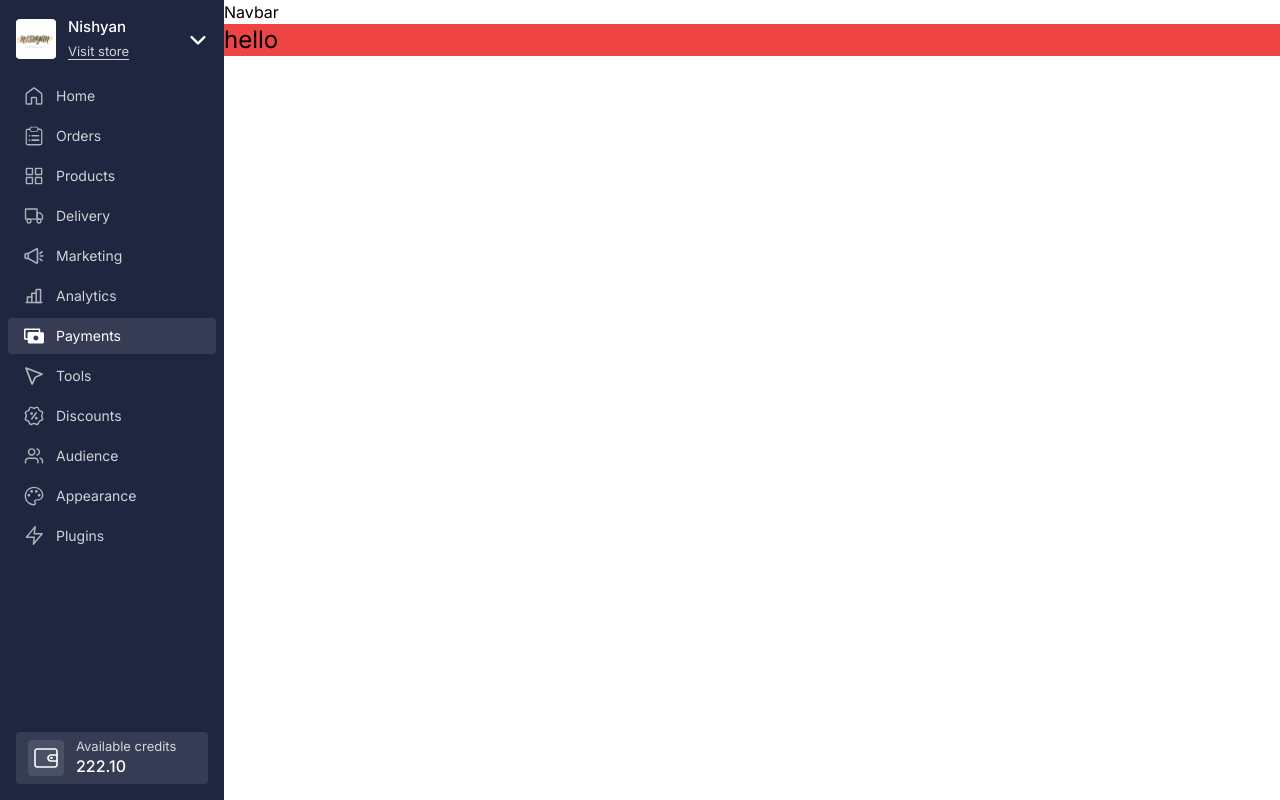
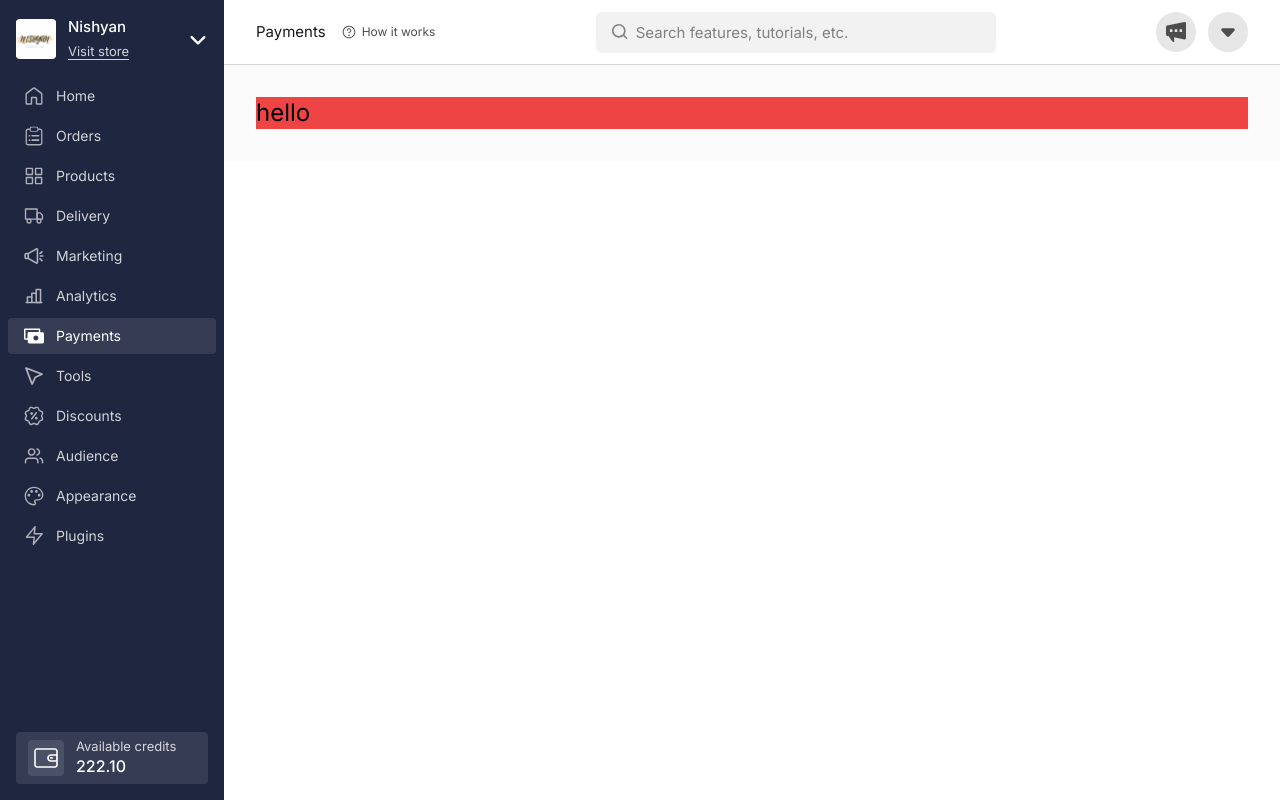
Before and after one commit to shaqeebakhtar/dukaan-payouts-dashboard, a Next.js app: page / in a window 1280 px wide. Built offline with nearby package versions, Linux system fonts and the light colour scheme.

Commit message:
add header

```diff
--- a/app/(dashboard)/_components/content-wrapper.tsx
+++ b/app/(dashboard)/_components/content-wrapper.tsx
@@ -1,7 +1,7 @@
 import React from 'react';
 
 const ContentWrapper = ({ children }: { children: React.ReactNode }) => {
-  return <div>{children}</div>;
+  return <main className="p-8 bg-[#FAFAFA]">{children}</main>;
 };
 
 export default ContentWrapper;
--- a/app/(dashboard)/_components/navbar/index.tsx
+++ b/app/(dashboard)/_components/navbar/index.tsx
@@ -1,5 +1,15 @@
+import Menu from './menu';
+import Search from './search';
+import Title from './title';
+
 const Navbar = () => {
-  return <div>Navbar</div>;
+  return (
+    <header className="flex items-center justify-between px-8 py-3 border-b border-b-[#D9D9D9]">
+      <Title />
+      <Search />
+      <Menu />
+    </header>
+  );
 };
 
 export default Navbar;
--- /dev/null
+++ b/app/(dashboard)/_components/navbar/menu.tsx
@@ -0,0 +1,26 @@
+import { Icons } from '@/components/icons';
+import { Button } from '@/components/ui/button';
+import React from 'react';
+
+const Menu = () => {
+  return (
+    <div className="flex items-center space-x-3">
+      <Button
+        variant={'secondary'}
+        size={'icon'}
+        className="rounded-full p-2.5 w-10 h-10"
+      >
+        <Icons.notification />
+      </Button>
+      <Button
+        variant={'secondary'}
+        size={'icon'}
+        className="rounded-full p-2.5 w-10 h-10"
+      >
+        <Icons.caretDown />
+      </Button>
+    </div>
+  );
+};
+
+export default Menu;
--- /dev/null
+++ b/app/(dashboard)/_components/navbar/search.tsx
@@ -0,0 +1,17 @@
+import { Icons } from '@/components/icons';
+import { Input } from '@/components/ui/input';
+import React from 'react';
+
+const Search = () => {
+  return (
+    <div className="relative">
+      <Icons.search className="absolute left-4 top-1/2 -translate-y-1/2" />
+      <Input
+        placeholder="Search features, tutorials, etc."
+        className="w-[400px] bg-[#F2F2F2] placeholder:text-[#808080] placeholder:text-[15px] placeholder:leading-[22px] p-[9px] pl-10"
+      />
+    </div>
+  );
+};
+
+export default Search;
--- /dev/null
+++ b/app/(dashboard)/_components/navbar/title.tsx
@@ -0,0 +1,16 @@
+import { Icons } from '@/components/icons';
+import React from 'react';
+
+const Title = () => {
+  return (
+    <div className="flex items-center space-x-4">
+      <p className="text-[#1A181E] text-[15px] leading-[22px]">Payments</p>
+      <div className="flex items-center space-x-1.5">
+        <Icons.help />
+        <span className="text-[#4D4D4D] text-xs">How it works</span>
+      </div>
+    </div>
+  );
+};
+
+export default Title;
--- a/app/(dashboard)/layout.tsx
+++ b/app/(dashboard)/layout.tsx
@@ -6,7 +6,7 @@ import Sidebar from './_components/sidebar';
 const DashboardLayout = ({ children }: { children: React.ReactNode }) => {
   return (
     <>
-      <div className="flex">
+      <div className="flex h-full">
         <Sidebar />
         <div className="flex-1 ml-56">
           <Navbar />
--- a/components/icons.tsx
+++ b/components/icons.tsx
@@ -329,4 +329,92 @@ export const Icons = {
       />
     </svg>
   ),
+  search: (props: IconProps) => (
+    <svg
+      {...props}
+      width="16"
+      height="16"
+      viewBox="0 0 16 16"
+      fill="none"
+      xmlns="http://www.w3.org/2000/svg"
+    >
+      <g clip-path="url(#clip0_1_122)">
+        <path
+          d="M6.8 12.0301C3.9328 12.0301 1.6 9.69143 1.6 6.81704C1.6 3.94266 3.9328 1.60401 6.8 1.60401C9.6672 1.60401 12 3.94266 12 6.81704C12 9.69143 9.6672 12.0301 6.8 12.0301ZM12.2792 10.8375C13.1056 9.70827 13.6 8.3216 13.6 6.81704C13.6 3.05805 10.5496 0 6.8 0C3.0504 0 0 3.05805 0 6.81704C0 10.576 3.0504 13.6341 6.8 13.6341C8.4728 13.6341 10.0048 13.0222 11.1896 12.0132L14.0032 14.8339C14.1592 14.9903 14.364 15.0689 14.5688 15.0689C14.7736 15.0689 14.9784 14.9903 15.1344 14.8339C15.4472 14.5203 15.4472 14.0134 15.1344 13.6999L12.2792 10.8375Z"
+          fill="#808080"
+        />
+      </g>
+      <defs>
+        <clipPath id="clip0_1_122">
+          <rect width="16" height="16" fill="white" />
+        </clipPath>
+      </defs>
+    </svg>
+  ),
+  help: (props: IconProps) => (
+    <svg
+      {...props}
+      width="14"
+      height="14"
+      viewBox="0 0 14 14"
+      fill="none"
+      xmlns="http://www.w3.org/2000/svg"
+    >
+      <g clip-path="url(#clip0_1_118)">
+        <path
+          fill-rule="evenodd"
+          clip-rule="evenodd"
+          d="M7.77762 10.1807C7.77762 10.6101 7.42947 10.9583 7.00001 10.9583C6.57054 10.9583 6.22239 10.6101 6.22239 10.1807C6.22239 9.75119 6.57054 9.40304 7.00001 9.40304C7.42947 9.40304 7.77762 9.75119 7.77762 10.1807Z"
+          fill="#4D4D4D"
+        />
+        <path
+          fill-rule="evenodd"
+          clip-rule="evenodd"
+          d="M6.12703 3.40752C6.54384 3.23487 7.00249 3.1897 7.44498 3.27772C7.88747 3.36573 8.29392 3.58299 8.61294 3.902C8.93196 4.22102 9.14921 4.62747 9.23723 5.06996C9.32524 5.51245 9.28007 5.9711 9.10742 6.38791C8.93477 6.80473 8.6424 7.16099 8.26727 7.41164C8.02318 7.57474 7.75117 7.68835 7.46663 7.74783V7.84781C7.46663 8.10554 7.2577 8.31448 6.99996 8.31448C6.74223 8.31448 6.5333 8.10554 6.5333 7.84781V7.3294C6.5333 7.20564 6.58246 7.08694 6.66998 6.99942C6.7575 6.9119 6.8762 6.86274 6.99996 6.86274C7.26653 6.86274 7.5271 6.78369 7.74874 6.6356C7.97038 6.4875 8.14312 6.27701 8.24513 6.03074C8.34714 5.78447 8.37383 5.51348 8.32183 5.25204C8.26982 4.9906 8.14146 4.75046 7.95298 4.56197C7.76449 4.37348 7.52434 4.24512 7.2629 4.19312C7.00146 4.14111 6.73047 4.1678 6.4842 4.26981C6.23793 4.37182 6.02744 4.54457 5.87934 4.7662C5.73125 4.98784 5.65221 5.24842 5.65221 5.51498C5.65221 5.77271 5.44327 5.98164 5.18554 5.98164C4.92781 5.98164 4.71887 5.77271 4.71887 5.51498C4.71887 5.06382 4.85266 4.62279 5.10331 4.24767C5.35396 3.87255 5.71021 3.58017 6.12703 3.40752Z"
+          fill="#4D4D4D"
+        />
+        <path
+          fill-rule="evenodd"
+          clip-rule="evenodd"
+          d="M6.99998 1.63335C4.03605 1.63335 1.63332 4.03608 1.63332 7.00001C1.63332 9.96394 4.03605 12.3667 6.99998 12.3667C9.96391 12.3667 12.3666 9.96394 12.3666 7.00001C12.3666 4.03608 9.96391 1.63335 6.99998 1.63335ZM0.699982 7.00001C0.699982 3.52062 3.52059 0.700012 6.99998 0.700012C10.4794 0.700012 13.3 3.52062 13.3 7.00001C13.3 10.4794 10.4794 13.3 6.99998 13.3C3.52059 13.3 0.699982 10.4794 0.699982 7.00001Z"
+          fill="#4D4D4D"
+        />
+      </g>
+      <defs>
+        <clipPath id="clip0_1_118">
+          <rect width="14" height="14" fill="white" />
+        </clipPath>
+      </defs>
+    </svg>
+  ),
+  notification: (props: IconProps) => (
+    <svg
+      {...props}
+      width="20"
+      height="20"
+      viewBox="0 0 20 20"
+      fill="none"
+      xmlns="http://www.w3.org/2000/svg"
+    >
+      <path
+        d="M18.4211 0.0237288L1.11579 3.38234C0.463158 3.49896 0 4.1287 0 4.85174V12.5019C0 13.225 0.463158 13.8547 1.11579 13.9713L2.88421 14.3212C3.6 15.6273 4.94737 17.8897 6.75789 19.7323C7.36842 20.362 8.37895 19.8022 8.25263 18.8693C8.08421 17.6331 8.12632 16.3037 8.18947 15.3707L18.4211 17.3766C19.2421 17.5398 20 16.8401 20 15.9072V1.49312C20 0.560174 19.2421 -0.139537 18.4211 0.0237288ZM6.46316 9.6331C6.46316 9.88966 6.27368 10.0996 6.04211 10.0996H4.31579C4.08421 10.0996 3.89474 9.88966 3.89474 9.6331V7.72056C3.89474 7.464 4.08421 7.25408 4.31579 7.25408H6.04211C6.27368 7.25408 6.46316 7.464 6.46316 7.72056V9.6331ZM11.2842 9.6331C11.2842 9.88966 11.0947 10.0996 10.8632 10.0996H9.13684C8.90526 10.0996 8.71579 9.88966 8.71579 9.6331V7.72056C8.71579 7.464 8.90526 7.25408 9.13684 7.25408H10.8632C11.0947 7.25408 11.2842 7.464 11.2842 7.72056V9.6331V9.6331ZM16.1263 9.6331C16.1263 9.88966 15.9368 10.0996 15.7053 10.0996H13.9789C13.7474 10.0996 13.5579 9.88966 13.5579 9.6331V7.72056C13.5579 7.464 13.7474 7.25408 13.9789 7.25408H15.6842C15.9158 7.25408 16.1053 7.464 16.1053 7.72056V9.6331H16.1263Z"
+        fill="#4D4D4D"
+      />
+    </svg>
+  ),
+  caretDown: (props: IconProps) => (
+    <svg
+      {...props}
+      width="14"
+      height="9"
+      viewBox="0 0 14 9"
+      fill="none"
+      xmlns="http://www.w3.org/2000/svg"
+    >
+      <path
+        d="M8.11092 8.50258C7.51563 9.15871 6.48437 9.15872 5.88908 8.50258L0.615075 2.6895C-0.259445 1.72559 0.424491 0.181595 1.72599 0.181595L12.274 0.181596C13.5755 0.181596 14.2594 1.72559 13.3849 2.68949L8.11092 8.50258Z"
+        fill="#4D4D4D"
+      />
+    </svg>
+  ),
 };
--- /dev/null
+++ b/components/ui/button.tsx
@@ -0,0 +1,53 @@
+import * as React from 'react';
+import { Slot } from '@radix-ui/react-slot';
+import { cva, type VariantProps } from 'class-variance-authority';
+
+import { cn } from '@/lib/utils';
+
+const buttonVariants = cva(
+  'inline-flex items-center justify-center whitespace-nowrap rounded-md text-sm font-medium transition-colors focus-visible:outline-none focus-visible:ring-1 focus-visible:ring-[#1E2640] disabled:pointer-events-none disabled:opacity-50',
+  {
+    variants: {
+      variant: {
+        default: 'bg-[#146EB4] text-white shadow hover:bg-[#146EB4]/90',
+        outline:
+          'border border-[#D9D9D9] bg-white hover:bg-[#F2F2F2] hover:text-[#808080]',
+        secondary: 'bg-[#E6E6E6] text-[#4D4D4D] hover:bg-[#E6E6E6]/80',
+        ghost: 'hover:bg-[#E6E6E6] hover:text-[#4D4D4D]',
+        link: 'text-[#146EB4] underline-offset-4 hover:underline',
+      },
+      size: {
+        default: 'h-9 px-4 py-2',
+        sm: 'h-8 rounded-md px-3 text-xs',
+        lg: 'h-10 rounded-md px-8',
+        icon: 'h-9 w-9',
+      },
+    },
+    defaultVariants: {
+      variant: 'default',
+      size: 'default',
+    },
+  }
+);
+
+export interface ButtonProps
+  extends React.ButtonHTMLAttributes<HTMLButtonElement>,
+    VariantProps<typeof buttonVariants> {
+  asChild?: boolean;
+}
+
+const Button = React.forwardRef<HTMLButtonElement, ButtonProps>(
+  ({ className, variant, size, asChild = false, ...props }, ref) => {
+    const Comp = asChild ? Slot : 'button';
+    return (
+      <Comp
+        className={cn(buttonVariants({ variant, size, className }))}
+        ref={ref}
+        {...props}
+      />
+    );
+  }
+);
+Button.displayName = 'Button';
+
+export { Button, buttonVariants };
--- /dev/null
+++ b/components/ui/input.tsx
@@ -0,0 +1,25 @@
+import * as React from 'react';
+
+import { cn } from '@/lib/utils';
+
+export interface InputProps
+  extends React.InputHTMLAttributes<HTMLInputElement> {}
+
+const Input = React.forwardRef<HTMLInputElement, InputProps>(
+  ({ className, type, ...props }, ref) => {
+    return (
+      <input
+        type={type}
+        className={cn(
+          'flex h-10 w-full rounded-md bg-transparent px-3 py-1 text-sm shadow-sm transition-colors file:border-0 file:bg-transparent file:text-sm file:font-medium placeholder:text-muted-foreground focus-visible:outline-none focus-visible:ring-1 focus-visible:ring-[#146EB4] disabled:cursor-not-allowed disabled:opacity-50',
+          className
+        )}
+        ref={ref}
+        {...props}
+      />
+    );
+  }
+);
+Input.displayName = 'Input';
+
+export { Input };
--- a/package.json
+++ b/package.json
@@ -9,6 +9,8 @@
     "lint": "next lint"
   },
   "dependencies": {
+    "@radix-ui/react-slot": "^1.0.2",
+    "class-variance-authority": "^0.7.0",
     "clsx": "^2.1.0",
     "next": "14.0.4",
     "react": "^18",
```
Also changed, not shown: 1 other file (tests, documents, lock files or other folders).
